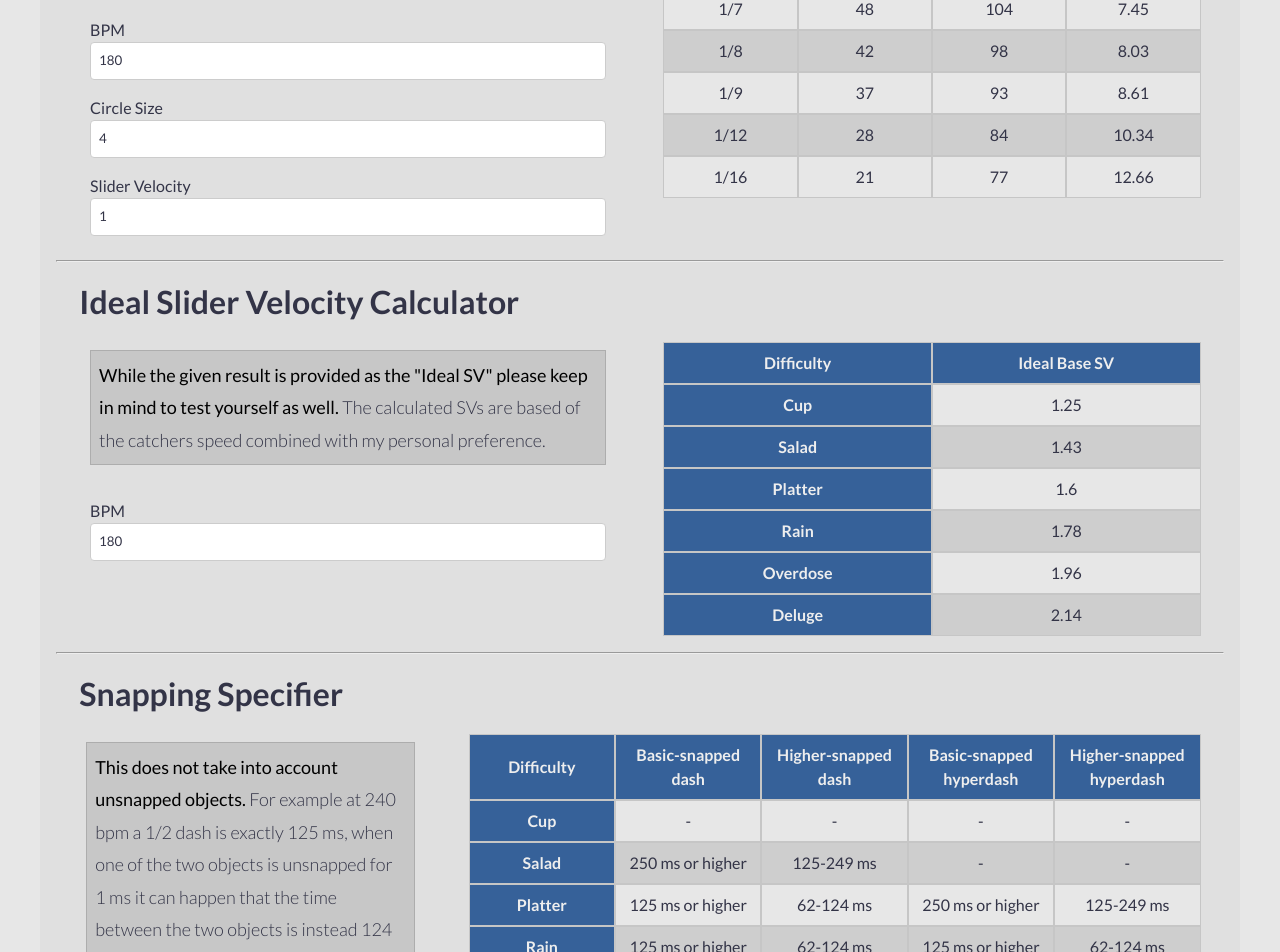
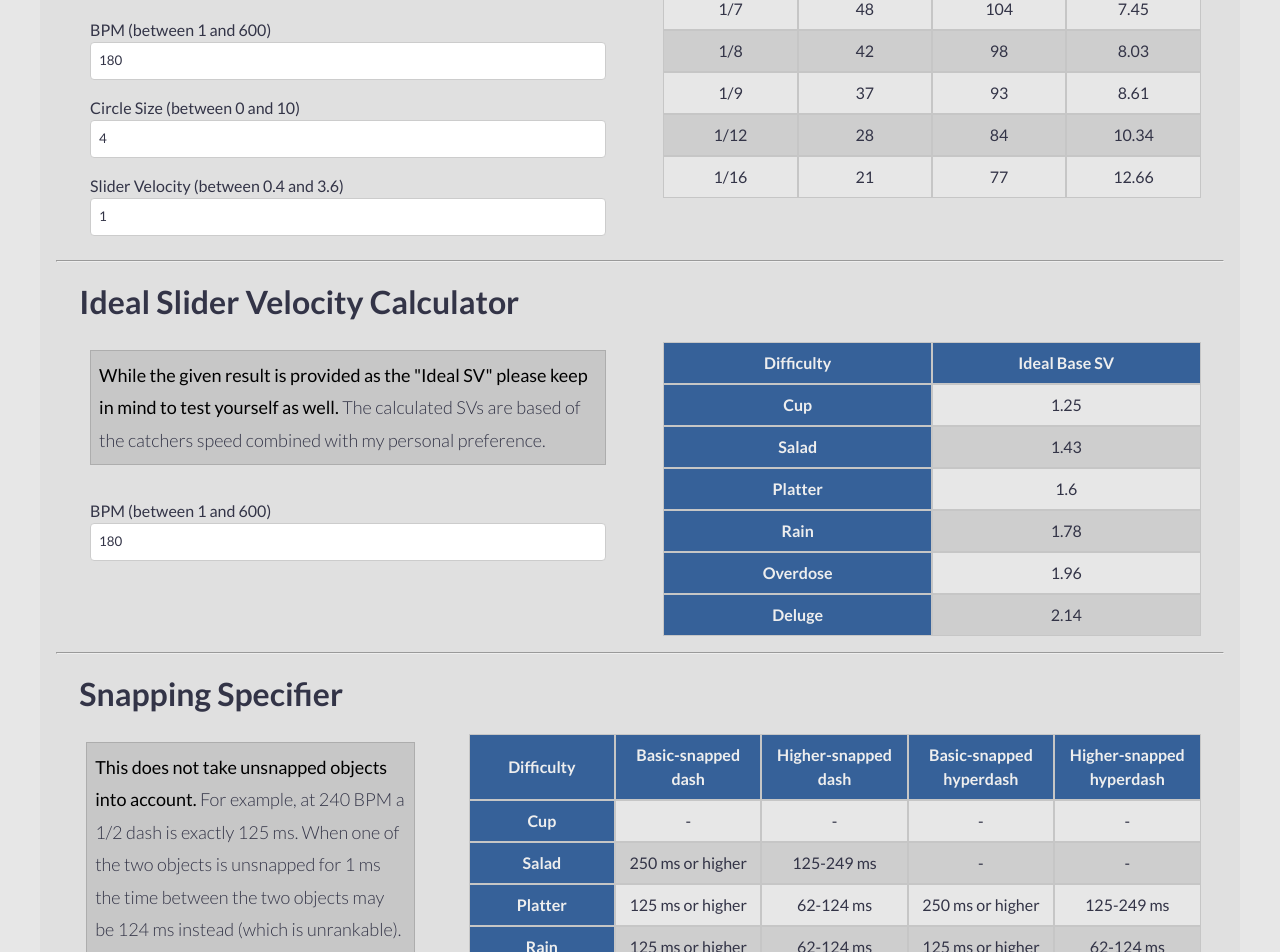
Before and after one commit to Darius-Wattimena/greaper-website, a React (Create React App) app: page /tools in a window 1280 px wide. Shown: the part 620-1572 px from the top of the page. Built offline with nearby package versions, Linux system fonts and the light colour scheme.

Commit message:
Added better input fields

```diff
--- a/src/App.scss
+++ b/src/App.scss
@@ -91,6 +91,11 @@ input[type='text'] {
   border: 1px solid #ccc;
   border-radius: 4px;
   box-sizing: border-box;
+
+  &.form-input__error {
+    border-color: $red-color;
+    background-color: lighten($red-color, 40%);
+  }
 }
 
 a {
--- /dev/null
+++ b/src/components/form/NumberInput.tsx
@@ -0,0 +1,65 @@
+import React, { useState } from 'react'
+import { hasMultipleDots, isNumber } from '../../utils/FormUtil'
+
+interface NumberInputProps {
+  id: string
+  label: string
+  initialValue: string
+  numberSetter: React.Dispatch<React.SetStateAction<number>>
+  min: number | null
+  max: number | null
+}
+
+export default function NumberInput({
+  id,
+  label,
+  initialValue,
+  numberSetter,
+  min,
+  max
+}: NumberInputProps) {
+  const [hasInvalidInput, setHasInvalidInput] = useState(false)
+  const [formValue, setFormValue] = useState(initialValue)
+
+  function onFloatChange(event: React.ChangeEvent<HTMLInputElement>) {
+    const input = event.target.value
+    const parsedInput = Number(input)
+    setFormValue(input)
+    if (
+      isNumber(input) &&
+      !hasMultipleDots(input) &&
+      isMinValue(parsedInput) &&
+      isMaxValue(parsedInput)
+    ) {
+      if (hasInvalidInput) {
+        setHasInvalidInput(false)
+      }
+      numberSetter(parsedInput)
+    } else {
+      setHasInvalidInput(true)
+    }
+  }
+
+  function isMinValue(parsedInput: number): boolean {
+    return !!(!min || (min && min <= parsedInput))
+  }
+
+  function isMaxValue(parsedInput: number): boolean {
+    return !!(!max || (max && max >= parsedInput))
+  }
+
+  return (
+    <label htmlFor={id} className="col-12">
+      {label}
+      <input
+        id={id}
+        type="text"
+        value={formValue}
+        className={hasInvalidInput ? 'form-input__error' : ''}
+        onChange={event => {
+          onFloatChange(event)
+        }}
+      />
+    </label>
+  )
+}
--- a/src/components/nav/Nav.tsx
+++ b/src/components/nav/Nav.tsx
@@ -8,7 +8,9 @@ export default function Nav() {
     <header className="site-header">
       <div className="wrapper site-header__wrapper">
         <div className="site-header__start">
-          <img src={logo} alt="Greaper" className="brand" />
+          <a href="https://osu.ppy.sh/users/2369776">
+            <img src={logo} alt="Greaper" className="brand" />
+          </a>
         </div>
         <div className="site-header__middle">
           <nav className="nav">
--- a/src/components/tools/hyperTriggerDistance/HyperTriggerDistanceForm.tsx
+++ b/src/components/tools/hyperTriggerDistance/HyperTriggerDistanceForm.tsx
@@ -1,4 +1,5 @@
 import React from 'react'
+import NumberInput from '../../form/NumberInput'
 
 interface HyperTriggerDistanceFormProps {
   bpm: number
@@ -24,7 +25,7 @@ export default function HyperTriggerDistanceForm({
           <ul>
             <li>
               <strong className="fake-bold">Decimal numbers work for all fields.</strong> For
-              example 4,5 for circle size.
+              example 4.5 for circle size.
             </li>
             <li>
               <strong className="fake-bold">Osu Pixels can be 1 pixel off.</strong> The current
@@ -40,40 +41,30 @@ export default function HyperTriggerDistanceForm({
           </ul>
         </p>
       </div>
-      <label htmlFor="bpm" className="col-12">
-        BPM
-        <input
+      <NumberInput
         id="bpm"
-          type="number"
-          value={bpm}
-          onChange={event => setBpm(Number(event.target.value))}
+        label="BPM (between 1 and 600)"
+        initialValue={bpm.toString()}
+        numberSetter={setBpm}
         min={1}
+        max={600}
       />
-      </label>
-      <label htmlFor="cs" className="col-12">
-        Circle Size
-        <input
+      <NumberInput
         id="cs"
-          type="number"
-          value={circleSize}
-          onChange={event => setCircleSize(Number(event.target.value))}
-          min={0}
+        label="Circle Size (between 0 and 10)"
+        initialValue={circleSize.toString()}
+        numberSetter={setCircleSize}
+        min={null}
         max={10}
-          step={0.1}
       />
-      </label>
-      <label htmlFor="sv" className="col-12">
-        Slider Velocity
-        <input
+      <NumberInput
         id="sv"
-          type="number"
-          value={sliderVelocity}
-          onChange={event => setSliderVelocity(Number(event.target.value))}
+        label="Slider Velocity (between 0.4 and 3.6)"
+        initialValue={sliderVelocity.toString()}
+        numberSetter={setSliderVelocity}
         min={0.4}
         max={3.6}
-          step={0.1}
       />
-      </label>
     </form>
   )
 }
--- a/src/components/tools/snappingSpecifier/SnappingSpecifierForm.tsx
+++ b/src/components/tools/snappingSpecifier/SnappingSpecifierForm.tsx
@@ -1,4 +1,5 @@
 import React from 'react'
+import NumberInput from '../../form/NumberInput'
 
 interface SliderVelocityFormProps {
   bpm: number
@@ -10,22 +11,20 @@ export default function SnappingSpecifierForm({ bpm, setBpm }: SliderVelocityFor
     <form className="row">
       <div className="col-12 note-col">
         <p className="note">
-          <strong className="fake-bold">This does not take into account unsnapped objects.</strong>{' '}
-          For example at 240 bpm a 1/2 dash is exactly 125 ms, when one of the two objects is
-          unsnapped for 1 ms it can happen that the time between the two objects is instead 124 ms
-          (which is unrankable).
+          <strong className="fake-bold">This does not take unsnapped objects into account.</strong>{' '}
+          For example, at 240 BPM a 1/2 dash is exactly 125 ms. When one of the two objects is
+          unsnapped for 1 ms the time between the two objects may be 124 ms instead (which is
+          unrankable).
         </p>
       </div>
-      <label htmlFor="bpm" className="col-12">
-        BPM
-        <input
-          id="bpm"
-          type="number"
-          value={bpm}
-          onChange={event => setBpm(Number(event.target.value))}
-          min={1}
-        />
-      </label>
+      <NumberInput
+        id="bpm"
+        initialValue={bpm.toString()}
+        label="BPM (between 1 and 600)"
+        numberSetter={setBpm}
+        min={1}
+        max={600}
+      />
     </form>
   )
 }
--- a/src/components/tools/svFinder/SliderVelocityForm.tsx
+++ b/src/components/tools/svFinder/SliderVelocityForm.tsx
@@ -1,4 +1,5 @@
 import React from 'react'
+import NumberInput from '../../form/NumberInput'
 
 interface SliderVelocityFormProps {
   bpm: number
@@ -17,16 +18,14 @@ export default function SliderVelocityForm({ bpm, setBpm }: SliderVelocityFormPr
           The calculated SVs are based of the catchers speed combined with my personal preference.
         </p>
       </div>
-      <label htmlFor="bpm" className="col-12">
-        BPM
-        <input
-          id="bpm"
-          type="number"
-          value={bpm}
-          onChange={event => setBpm(Number(event.target.value))}
-          min={1}
-        />
-      </label>
+      <NumberInput
+        id="bpm"
+        initialValue={bpm.toString()}
+        label="BPM (between 1 and 600)"
+        numberSetter={setBpm}
+        min={1}
+        max={600}
+      />
     </form>
   )
 }
--- /dev/null
+++ b/src/utils/FormUtil.ts
@@ -0,0 +1,7 @@
+export function isNumber(input: string) {
+  return /\d+(\.\d+)?/.test(input)
+}
+
+export function hasMultipleDots(input: string) {
+  return input.split('').filter(x => x == '.').length > 1
+}
```
Lines whose indentation alone changed are shown as unchanged.
